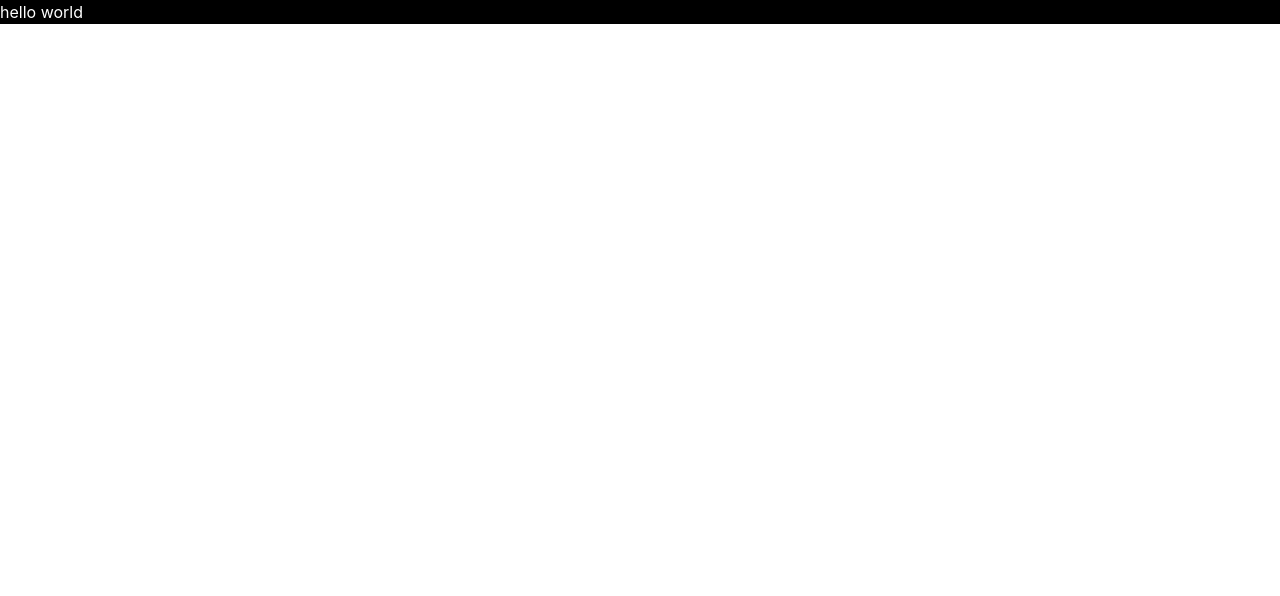
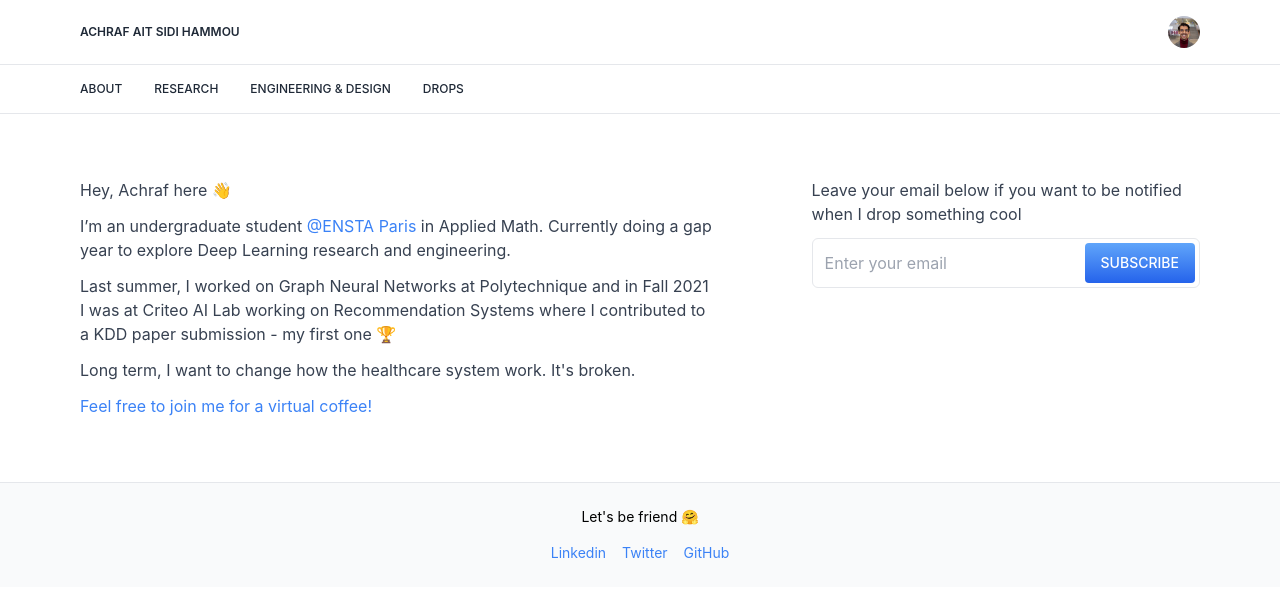
Before and after one commit to AchrafAsh/achrafash.com, a Next.js app: page / in a window 1280 px wide. Shown: the top 596 px of the page. Built offline with nearby package versions, Linux system fonts and the light colour scheme.

Commit message:
:construction: add pages skeleton

```diff
--- /dev/null
+++ b/pages/drops.tsx
@@ -0,0 +1,15 @@
+import Layout from '../src/components/layout'
+
+const ResearchIndex = () => {
+    return (
+        <Layout title='Research Blog'>
+            <main className='max-w-4xl mx-auto'>
+                <p>
+                    There will be my list of <marker>Drops</marker>
+                </p>
+            </main>
+        </Layout>
+    )
+}
+
+export default ResearchIndex
--- /dev/null
+++ b/pages/engineering-design.tsx
@@ -0,0 +1,16 @@
+import Layout from '../src/components/layout'
+
+const ResearchIndex = () => {
+    return (
+        <Layout title='Research Blog'>
+            <main className='max-w-4xl mx-auto'>
+                <p>
+                    There will be my list of posts with the label{' '}
+                    <marker>Engineering & Design</marker>
+                </p>
+            </main>
+        </Layout>
+    )
+}
+
+export default ResearchIndex
--- a/pages/index.tsx
+++ b/pages/index.tsx
@@ -1,8 +1,50 @@
-import Head from 'next/head'
-import Image from 'next/image'
+import EmailForm from '../src/components/EmailForm'
+import Layout from '../src/components/layout'
 
 const About = () => {
-    return <div className='bg-black text-white'>hello world</div>
+    return (
+        <Layout>
+            <main className='max-w-6xl mx-auto p-4 flex space-x-24'>
+                <div id='main-text' className='max-w-2xl'>
+                    <p>Hey, Achraf here 👋</p>
+                    <p>
+                        I’m an undergraduate student{' '}
+                        <a
+                            target='_blank'
+                            rel='noreferrer'
+                            href='https://www.ensta-paris.fr/en'
+                        >
+                            @ENSTA Paris
+                        </a>{' '}
+                        in Applied Math. Currently doing a gap year to explore
+                        Deep Learning research and engineering.
+                    </p>
+
+                    <p>
+                        Last summer, I worked on Graph Neural Networks at
+                        Polytechnique and in Fall 2021 I was at Criteo AI Lab
+                        working on Recommendation Systems where I contributed to
+                        a KDD paper submission - my first one 🏆
+                    </p>
+
+                    <p>
+                        Long term, I want to change how the healthcare system
+                        work. It's broken.
+                    </p>
+                    <a
+                        target='_blank'
+                        rel='noreferrer'
+                        href='https://zoomie.achrafash.com'
+                    >
+                        Feel free to join me for a virtual coffee!
+                    </a>
+                </div>
+                <div id='alert-form'>
+                    <EmailForm />
+                </div>
+            </main>
+        </Layout>
+    )
 }
 
 export default About
--- /dev/null
+++ b/pages/research.tsx
@@ -0,0 +1,13 @@
+import Layout from '../src/components/layout'
+
+const ResearchIndex = () => {
+    return (
+        <Layout title='Research Blog'>
+            <main className='max-w-4xl mx-auto'>
+                <p>there will be my list of posts with the label Research</p>
+            </main>
+        </Layout>
+    )
+}
+
+export default ResearchIndex
```
